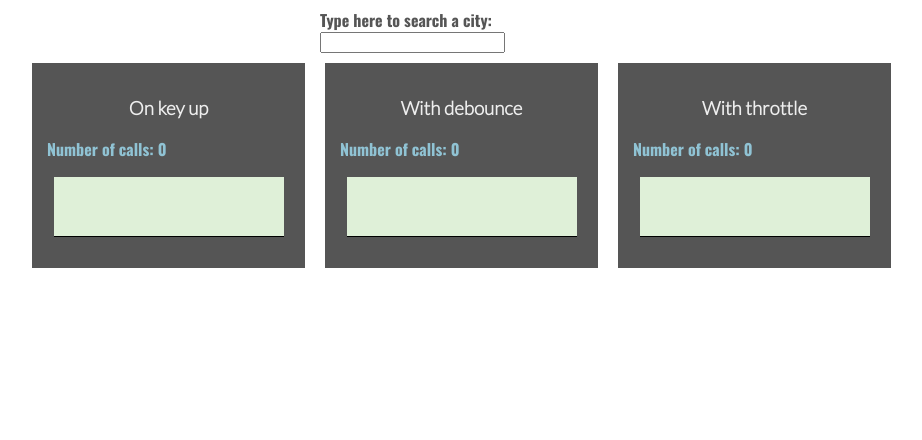
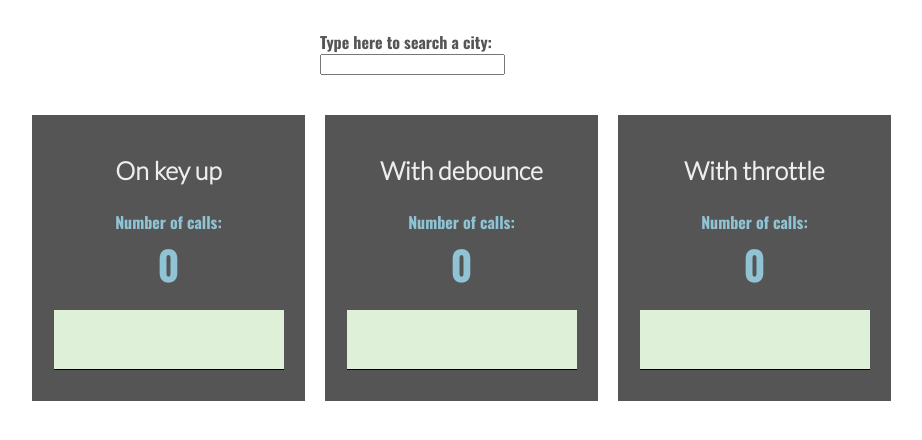
Before and after one commit to sameerank/Debounce-vs-throttle, a plain HTML site: page index.html in a window 1280 px wide. Shown: the whole page, without its empty margins (168-1090 px from the left). Drawn offline with nearby package versions, Linux system fonts and the light colour scheme.

Commit message:
enlarged the counter display

```diff
--- a/css/style.css
+++ b/css/style.css
@@ -5,12 +5,14 @@ body {
 h3 {
   text-align: center;
   font-family: 'Lato', sans-serif;
+  font-size: 25px;
   color: #EEE;
 }
 
 p {
   font-family: 'Oswald', sans-serif;
   color: #90C3D4;
+  text-align: center;
 }
 
 label {
@@ -23,9 +25,13 @@ ul {
   color: #EEE;
 }
 
+span {
+  font-size: 40px;
+}
+
 form {
   width: 304px;
-  margin: 0 auto;
+  margin: 30px auto;
 }
 
 svg {
--- a/index.html
+++ b/index.html
@@ -34,21 +34,21 @@
       <div class="row">
         <div class="col col1">
           <h3>On key up</h3>
-          <p class="count-on-key-up">Number of calls: 0</p>
+          <p class="count-on-key-up">Number of calls: <br><span>0</span></p>
           <div id="plot-on-key-up"></div>
           <ul class="ul-on-key-up">
           </ul>
         </div>
         <div class="col">
           <h3>With debounce</h3>
-          <p class="count-with-debounce">Number of calls: 0</p>
+          <p class="count-with-debounce">Number of calls: <br><span>0</span></p>
           <div id="plot-with-debounce"></div>
           <ul class="ul-with-debounce">
           </ul>
         </div>
         <div class="col">
           <h3>With throttle</h3>
-          <p class="count-with-throttle">Number of calls: 0</p>
+          <p class="count-with-throttle">Number of calls: <br><span>0</span></p>
           <div id="plot-with-throttle"></div>
           <ul class="ul-with-throttle">
           </ul>
--- a/js/main.js
+++ b/js/main.js
@@ -21,7 +21,9 @@ function doAjaxCall(typeOfCall) {
 }
 
 function showCities(cityAry, typeOfCall) {
-  $(".count-" + typeOfCall).text("Number of calls: " + countCalls[typeOfCall]);
+  $(".count-" + typeOfCall).html("Number of calls: <br><span>"
+  + countCalls[typeOfCall]
+  + "</span>");
   var ulByClass = $(".ul-" + typeOfCall);
   ulByClass.empty();
   cityAry.forEach(
```
